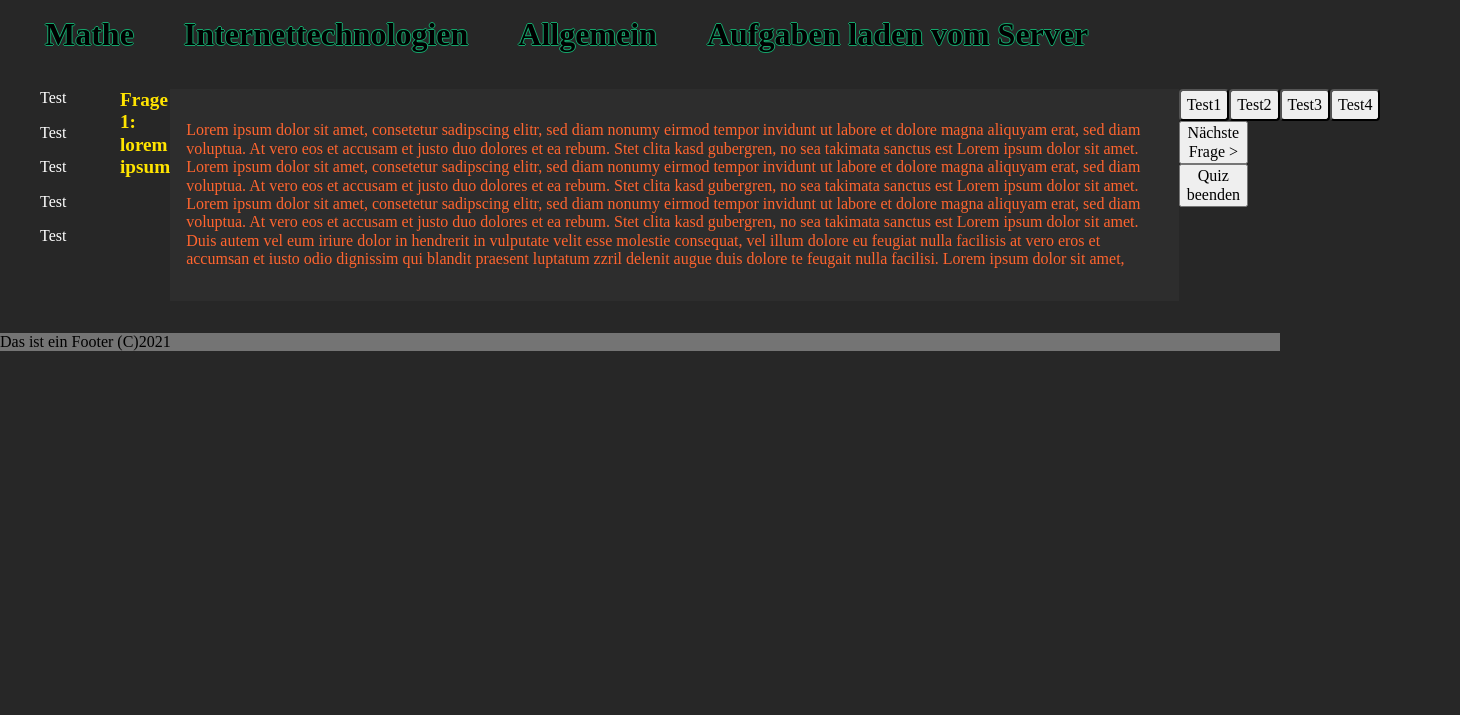
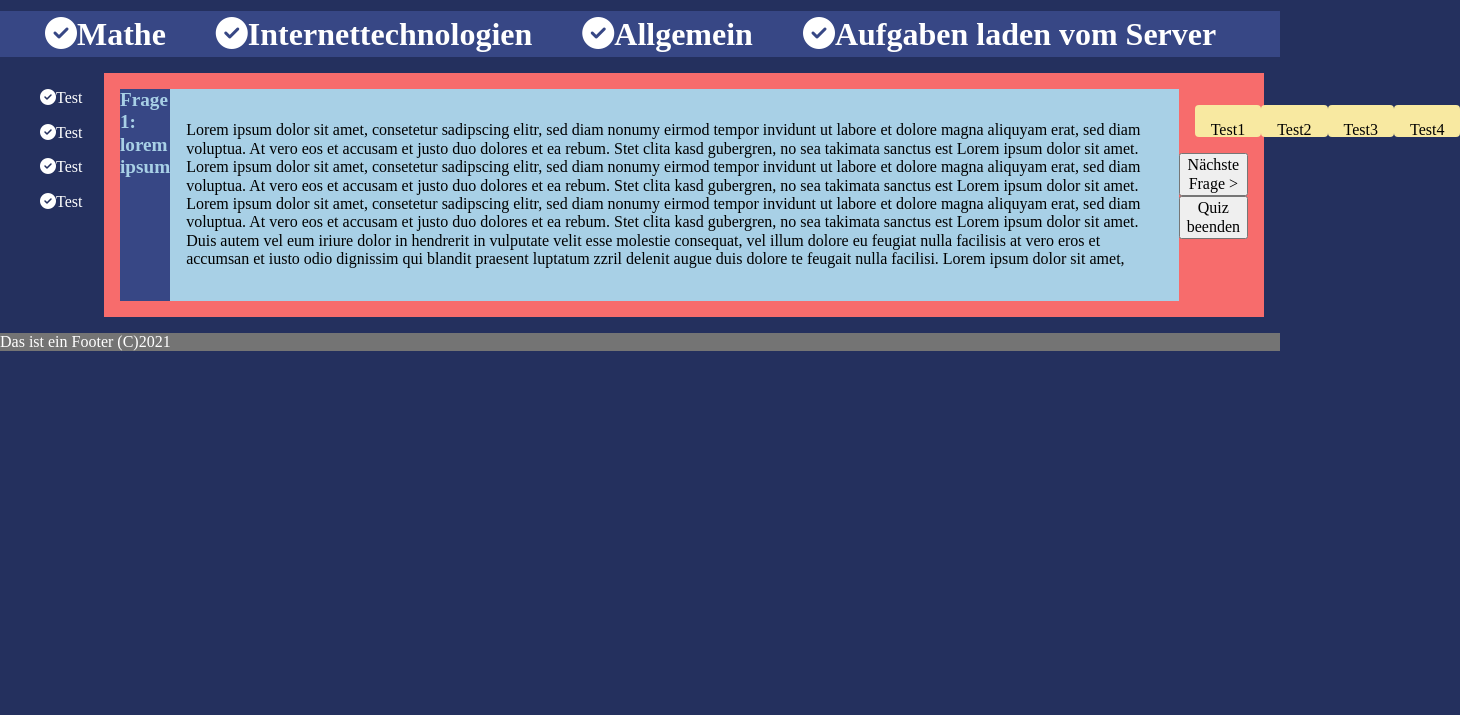
Before and after one commit to eshadepunkt/BelegInternetTechnologien, a website built with Parcel: page index.html in a window 1280 px wide. Shown: the part 85-800 px from the top of the page, 1460 px wide, since content can reach past the window. Built offline with nearby package versions, Linux system fonts and the light colour scheme.

Commit message:
added icons, edited color scheme, fixed minor issues

```diff
--- a/css/main.css
+++ b/css/main.css
@@ -26,10 +26,10 @@
 }
 
 html {
-  color: #000000;
+  color: #FFFFFF;
   font-size: 1em;
   line-height: 1.4;
-  background: #272727;
+  background: #24305e;
   font-family: "Segoe UI Semibold";
 }
 header {
@@ -42,7 +42,8 @@ header {
   width: 100%;
   display: flex;
   margin-bottom: 1rem;
-  text-shadow: -1px 0 #14A76C, 0 1px #14A76C, 1px 0 #14A76C, 0 -1px #14A76C;
+  background: #374785;
+
 
 }
 
@@ -54,18 +55,18 @@ header {
 }
 
 .menu > nav > ul:hover {
-  color: #14A76C;
+  color: #F8E9A1;
   text-shadow: none;
   font-weight: bold;
   cursor: pointer;
 }
 
 .menu > nav > ul:focus {
-  color: #14A76C;
+  color: #F8E9A1;
   font-weight: bold;
 }
 .selectCategory {
-  color: #14A76C;
+  color: #F8E9A1;
   text-shadow: none;
 
 }
@@ -90,7 +91,8 @@ p {
 .title {
   font-size: larger;
   font-weight: bolder;
-  color: #ffe400;
+  background: #374785;
+  color: #a8d0e6;
 
 }
 
@@ -112,21 +114,22 @@ aside > nav:hover {
 aside > nav > ul:hover {
   font-weight: bold;
   cursor: pointer;
-  background: #FF652F;
+  background: #F8E9A1;
 }
 
 
 #mainArea{
+  background: #F76c6c;
 
 }
 
 #tasks {
-  color: #FF652F;
+  color: #000000;
   padding: 1em;
   margin: 0;
   vertical-align: center;
   display: flex;
-  background: rgba(116, 116, 116, 0.09);
+  background: #a8d0e6;
 
 }
 
@@ -134,16 +137,19 @@ aside > nav > ul:hover {
   height: 2em;
   width: 2em;
   display: flex;
+  margin: 1rem;
 
 
 }
 
 #buttons > button {
   border-radius: 4px;
-
-
+  background: #F8E9A1;
+  border: none;
+  padding: 1rem;
 }
 #button > button:hover {
+  background: #F76c6c;
 
 }
 
@@ -152,6 +158,10 @@ footer {
   display: flex;
 }
 
+.AcknowledgementIcon {
+  display: block;
+  icon: url('/img/check-mark.png');
+}
 
 
 
--- a/index.html
+++ b/index.html
@@ -22,6 +22,7 @@
 
   <link rel="stylesheet"
         href="https://fonts.googleapis.com/css?family=Newsreader">
+  <script src="https://kit.fontawesome.com/70d2df2807.js" crossorigin="anonymous"></script>
 
   <meta name="theme-color" content="#fafafa">
 
@@ -46,20 +47,19 @@
   <main class="flex-container">
     <div class="menu" id="taskSelection">
       <nav>
-        <ul id="teil-mathe">Mathe</ul>
-        <ul id="teil-internettechnologien">Internettechnologien</ul>
-        <ul id="teil-allgemein">Allgemein</ul>
-        <ul id="server">Aufgaben laden vom Server</ul>
+        <ul id="teil-mathe"><i class="fas fa-check-circle"></i>Mathe</ul>
+        <ul id="teil-internettechnologien"><i class="fas fa-check-circle"></i>Internettechnologien</ul>
+        <ul id="teil-allgemein"><i class="fas fa-check-circle"></i>Allgemein</ul>
+        <ul id="server"><i class="fas fa-check-circle"></i>Aufgaben laden vom Server</ul>
       </nav>
     </div>
 
     <aside>
       <nav id="tasklist">
-        <ul>Test</ul>
-        <ul>Test</ul>
-        <ul>Test</ul>
-        <ul>Test</ul>
-        <ul>Test</ul>
+        <ul><i class="fas fa-check-circle"></i>Test</ul>
+        <ul><i class="fas fa-check-circle"></i>Test</ul>
+        <ul><i class="fas fa-check-circle"></i>Test</ul>
+        <ul><i class="fas fa-check-circle"></i>Test</ul>
       </nav>
     </aside>
 
```
